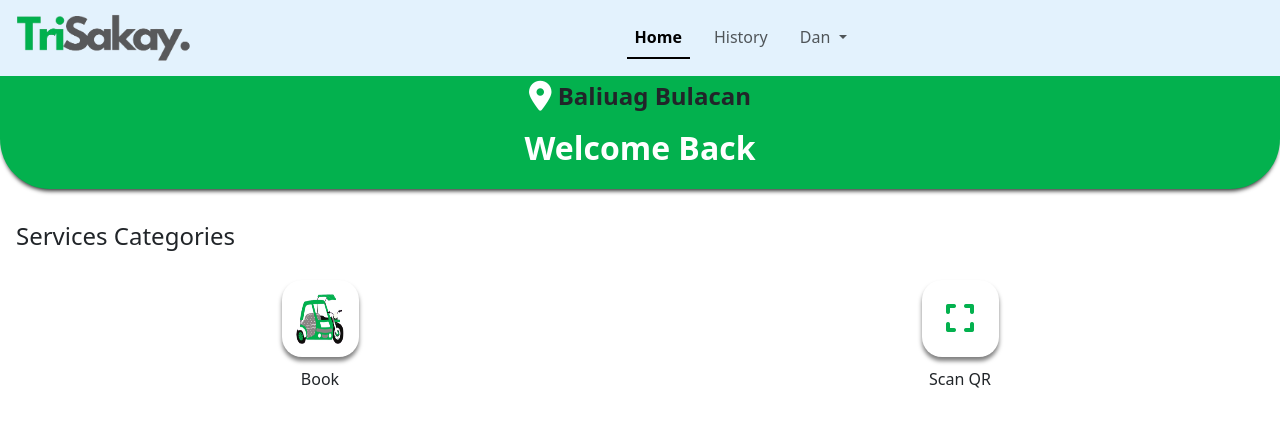
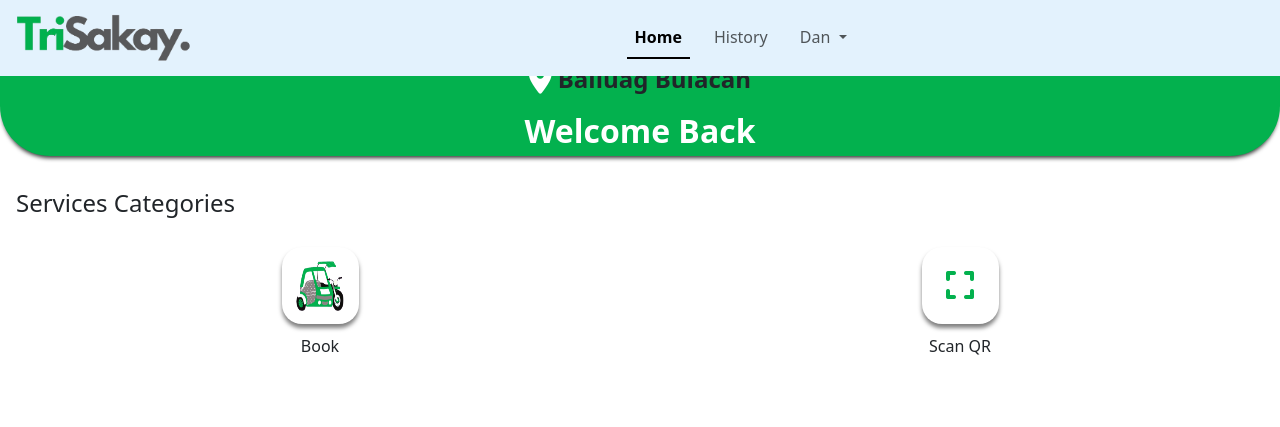
Before and after one commit to Dev-DanS/Dev-DanS.github.io, a PHP site: page / in a window 1280 px wide. Shown: the top 427 px of the page. Run offline with PHP 8.4, Linux system fonts and the light colour scheme; some libraries are stand-ins or nearby versions.

Commit message:
Update cdashboard2.css

```diff
--- a/css/cdashboard2.css
+++ b/css/cdashboard2.css
@@ -1,6 +1,6 @@
 .panel {
   background-color: #03b14e;
-  height: 7.0625rem;
+  height: 5rem;
   border-bottom-left-radius: 3.125rem;
   border-bottom-right-radius: 3.125rem;
   display: flex;
```
